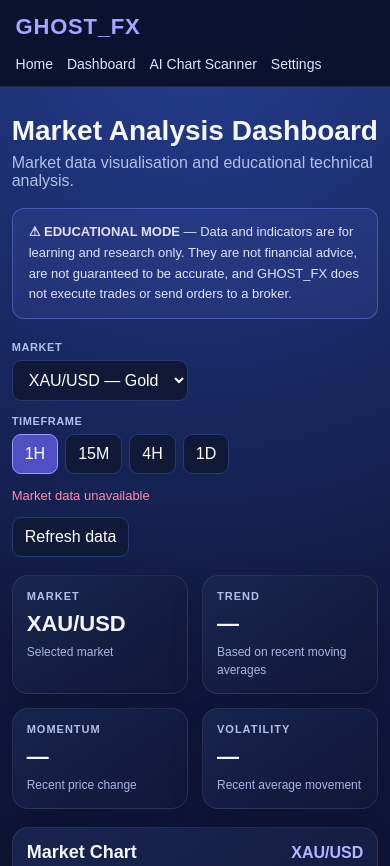
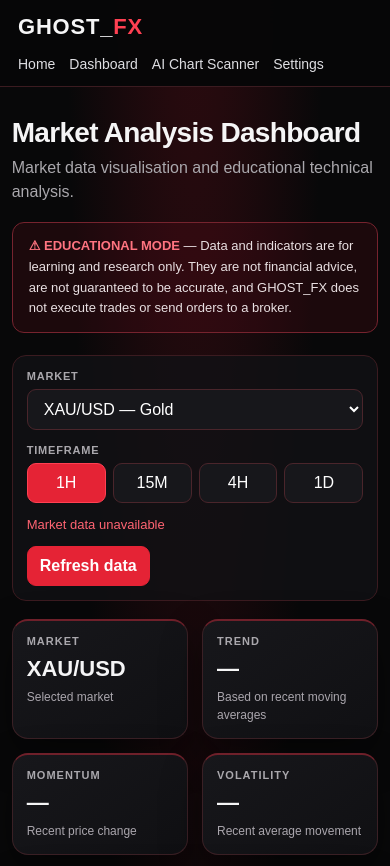
Before and after one commit to rohanharilall22-arch/GHOST_FX, a plain HTML site: page dashboard.html in a window 390 px wide. Shown: the top 866 px of the page. Drawn offline with Linux system fonts and the light colour scheme; no server answers.

Commit message:
Revamp dashboard layout and styles
Refactor styles and update HTML structure for improved design and responsiveness.

```diff
--- a/dashboard.html
+++ b/dashboard.html
@@ -3,26 +3,177 @@
 <head>
   <meta charset="UTF-8">
   <meta name="viewport" content="width=device-width, initial-scale=1">
+  <meta name="theme-color" content="#080809">
   <title>GHOST_FX — Market Analysis</title>
   <style>
-    :root{color-scheme:dark;--bg:#080b20;--panel:#121a42;--panel2:#172451;--line:#2a3975;--text:#f5f7ff;--muted:#b3bfeb;--accent:#8b8cff;--green:#66e3a2;--red:#ff8aab;--yellow:#ffd27a}
-    *{box-sizing:border-box}
-    body{margin:0;font-family:Arial,Helvetica,sans-serif;color:var(--text);background:radial-gradient(circle at top,#243e91 0,#10183d 35%,var(--bg) 80%);min-height:100vh}
-    nav{min-height:64px;display:flex;align-items:center;justify-content:space-between;gap:16px;padding:14px 4%;border-bottom:1px solid #ffffff1b;background:#080c20d9;position:sticky;top:0;z-index:3}
-    .logo{font-size:22px;font-weight:900;letter-spacing:.8px;color:#a4a6ff}
-    .navlinks{display:flex;gap:20px;flex-wrap:wrap}.navlinks a{color:#e0e5ff;text-decoration:none;font-size:14px}.navlinks a:hover{color:#fff;text-decoration:underline}
-    main{width:min(1440px,94%);margin:28px auto 40px}.heading{margin-bottom:18px}.heading h1{font-size:clamp(28px,4vw,42px);margin:0 0 7px}.heading p{color:var(--muted);margin:0}
-    .notice{padding:13px 16px;border:1px solid #8795ff60;background:#777cff1b;border-radius:12px;color:#e0e4ff;margin:18px 0 22px;font-size:13px;line-height:1.6}
-    .controls{display:flex;align-items:end;gap:14px;flex-wrap:wrap;margin-bottom:18px}.field label{display:block;font-size:11px;color:var(--muted);margin:0 0 7px;font-weight:700;letter-spacing:.6px}.field select,button{background:#101938;color:#fff;border:1px solid var(--line);border-radius:9px;padding:10px 12px;font:inherit}.field select{min-width:155px}button{cursor:pointer}button:hover,button:focus-visible{border-color:var(--accent);outline:none}.timeframes{display:flex;gap:7px}.timeframes button.active{background:#514fc4;border-color:#9b9aff}.status{margin-left:auto;font-size:13px;color:var(--yellow);min-width:200px;text-align:right}.status.ok{color:var(--green)}.status.error{color:var(--red)}
-    .metrics{display:grid;grid-template-columns:repeat(4,minmax(0,1fr));gap:14px;margin-bottom:18px}.card,.box{background:linear-gradient(145deg,#192651f5,#101735f5);border:1px solid #ffffff17;border-radius:16px;padding:18px;box-shadow:0 14px 34px #00000020;min-width:0}.eyebrow{font-size:11px;color:var(--muted);text-transform:uppercase;letter-spacing:1px;font-weight:700}.metric{font-size:clamp(22px,2.8vw,31px);font-weight:800;margin-top:9px;overflow-wrap:anywhere}.small{font-size:12px;color:#aab5e3;margin-top:6px;line-height:1.5}
-    .main-grid{display:grid;grid-template-columns:minmax(0,1.8fr) minmax(270px,1fr);gap:16px;align-items:start}.chart-title{display:flex;justify-content:space-between;align-items:center;gap:12px;margin-bottom:12px}.chart-title h2,.box h2{font-size:18px;margin:0}.symbol{font-weight:800;color:#b5b6ff}.chart-wrap{height:430px;width:100%;position:relative}canvas{width:100%;height:100%;display:block}.chart-footer{display:flex;gap:12px;justify-content:space-between;flex-wrap:wrap;color:var(--muted);font-size:12px;margin-top:12px}.side{display:grid;gap:14px}.box p{color:#d3dbff;line-height:1.6;font-size:14px;margin:10px 0 0}.levels{display:grid;grid-template-columns:1fr 1fr;gap:10px;margin-top:14px}.level{border-radius:10px;padding:13px;background:#0c1430}.level.support{border-left:3px solid var(--green)}.level.resistance{border-left:3px solid var(--red)}.level span{display:block;font-size:11px;color:var(--muted);text-transform:uppercase}.level strong{display:block;margin-top:7px;font-size:19px;overflow-wrap:anywhere}.indicators{display:grid;grid-template-columns:repeat(3,minmax(0,1fr));gap:9px;margin-top:14px}.indicator{padding:12px 10px;background:#0c1430;border-radius:10px;min-width:0}.indicator span{display:block;color:var(--muted);font-size:10px}.indicator strong{display:block;margin-top:7px;font-size:15px;overflow-wrap:anywhere}.error-detail{color:var(--red)!important;overflow-wrap:anywhere}.footer{text-align:center;color:#8792c4;padding:30px 0 0;font-size:12px}
-    @media(max-width:900px){.main-grid{grid-template-columns:1fr}.metrics{grid-template-columns:repeat(2,minmax(0,1fr))}.chart-wrap{height:360px}.status{width:100%;margin-left:0;text-align:left}}
-    @media(max-width:520px){nav{align-items:flex-start;flex-direction:column}.navlinks{gap:14px}.metrics{grid-template-columns:1fr 1fr}.card,.box{padding:14px}.chart-wrap{height:300px}.levels{grid-template-columns:1fr 1fr}.indicators{grid-template-columns:1fr 1fr}}
+    :root {
+      color-scheme: dark;
+      --bg: #080809;
+      --panel: #111114;
+      --panel2: #17171b;
+      --line: #3b1b20;
+      --text: #f5f5f6;
+      --muted: #aaa8ad;
+      --accent: #e52335;
+      --accent-bright: #ff4052;
+      --green: #57d99a;
+      --red: #ff6472;
+      --yellow: #f4c96b;
+      --shadow: 0 16px 40px rgba(0,0,0,.35);
+    }
+    * { box-sizing: border-box; }
+    html { scroll-behavior: smooth; }
+    body {
+      margin: 0;
+      min-height: 100vh;
+      color: var(--text);
+      font-family: Arial, Helvetica, sans-serif;
+      background:
+        radial-gradient(ellipse at 50% -18%, rgba(150,18,34,.30), transparent 48%),
+        var(--bg);
+    }
+    nav {
+      min-height: 66px;
+      display: flex;
+      align-items: center;
+      justify-content: space-between;
+      gap: 16px;
+      padding: 14px clamp(18px, 4vw, 56px);
+      border-bottom: 1px solid var(--line);
+      background: rgba(7,7,8,.96);
+      position: sticky;
+      top: 0;
+      z-index: 3;
+      backdrop-filter: blur(12px);
+    }
+    .logo {
+      font-size: 22px;
+      font-weight: 900;
+      letter-spacing: .8px;
+      color: var(--text);
+      white-space: nowrap;
+    }
+    .logo span { color: var(--accent-bright); }
+    .navlinks { display: flex; gap: 20px; flex-wrap: wrap; }
+    .navlinks a {
+      color: #dedee2;
+      text-decoration: none;
+      font-size: 14px;
+      transition: color .2s ease;
+    }
+    .navlinks a:hover, .navlinks a:focus-visible { color: var(--accent-bright); }
+    main { width: min(1440px, 94%); margin: 30px auto 42px; }
+    .heading { margin-bottom: 18px; }
+    .heading h1 { font-size: clamp(28px, 4vw, 42px); margin: 0 0 7px; letter-spacing: -.7px; }
+    .heading p { color: var(--muted); margin: 0; line-height: 1.5; }
+    .notice {
+      padding: 13px 16px;
+      border: 1px solid #76232e;
+      background: rgba(111,15,28,.19);
+      border-radius: 12px;
+      color: #e8dfe1;
+      margin: 18px 0 22px;
+      font-size: 13px;
+      line-height: 1.6;
+    }
+    .notice strong { color: #ff7480; }
+    .controls {
+      display: flex;
+      align-items: end;
+      gap: 14px;
+      flex-wrap: wrap;
+      margin-bottom: 18px;
+      padding: 14px;
+      background: rgba(17,17,20,.8);
+      border: 1px solid var(--line);
+      border-radius: 14px;
+    }
+    .field label {
+      display: block;
+      font-size: 11px;
+      color: var(--muted);
+      margin: 0 0 7px;
+      font-weight: 700;
+      letter-spacing: .8px;
+    }
+    .field select, button {
+      background: #17171b;
+      color: #fff;
+      border: 1px solid #4a252b;
+      border-radius: 9px;
+      padding: 10px 12px;
+      font: inherit;
+    }
+    .field select { min-width: 155px; }
+    button { cursor: pointer; transition: background .18s ease, border-color .18s ease, transform .18s ease; }
+    button:hover { border-color: var(--accent-bright); background: #281115; }
+    button:focus-visible, a:focus-visible, select:focus-visible { outline: 2px solid var(--accent-bright); outline-offset: 2px; }
+    #refreshButton { background: var(--accent); border-color: var(--accent); font-weight: 700; }
+    #refreshButton:hover { background: var(--accent-bright); border-color: var(--accent-bright); }
+    .timeframes { display: flex; gap: 7px; }
+    .timeframes button { min-width: 48px; }
+    .timeframes button.active { background: var(--accent); border-color: var(--accent-bright); color: white; }
+    .status { margin-left: auto; font-size: 13px; color: var(--yellow); min-width: 200px; text-align: right; }
+    .status.ok { color: var(--green); }
+    .status.error { color: var(--red); }
+    .metrics { display: grid; grid-template-columns: repeat(4,minmax(0,1fr)); gap: 14px; margin-bottom: 18px; }
+    .card, .box {
+      background: linear-gradient(145deg, #17171b, #101013);
+      border: 1px solid #3a2025;
+      border-radius: 16px;
+      padding: 18px;
+      box-shadow: var(--shadow);
+      min-width: 0;
+    }
+    .card { border-top: 2px solid #6f202a; }
+    .eyebrow { font-size: 11px; color: var(--muted); text-transform: uppercase; letter-spacing: 1px; font-weight: 700; }
+    .metric { font-size: clamp(22px,2.8vw,31px); font-weight: 800; margin-top: 9px; overflow-wrap: anywhere; }
+    .small { font-size: 12px; color: #aaa6ad; margin-top: 6px; line-height: 1.5; }
+    .main-grid { display: grid; grid-template-columns: minmax(0,1.8fr) minmax(270px,1fr); gap: 16px; align-items: start; }
+    .chart-title { display: flex; justify-content: space-between; align-items: center; gap: 12px; margin-bottom: 12px; }
+    .chart-title h2, .box h2 { font-size: 18px; margin: 0; }
+    .symbol { font-weight: 800; color: #ff7581; }
+    .chart-wrap { height: 430px; width: 100%; position: relative; }
+    canvas { width: 100%; height: 100%; display: block; }
+    .chart-footer { display: flex; gap: 12px; justify-content: space-between; flex-wrap: wrap; color: var(--muted); font-size: 12px; margin-top: 12px; }
+    .side { display: grid; gap: 14px; }
+    .box p { color: #d0cdd2; line-height: 1.6; font-size: 14px; margin: 10px 0 0; }
+    .levels { display: grid; grid-template-columns: 1fr 1fr; gap: 10px; margin-top: 14px; }
+    .level { border-radius: 10px; padding: 13px; background: #0c0c0e; border: 1px solid #292326; }
+    .level.support { border-left: 3px solid var(--green); }
+    .level.resistance { border-left: 3px solid var(--red); }
+    .level span { display: block; font-size: 11px; color: var(--muted); text-transform: uppercase; }
+    .level strong { display: block; margin-top: 7px; font-size: 19px; overflow-wrap: anywhere; }
+    .indicators { display: grid; grid-template-columns: repeat(3,minmax(0,1fr)); gap: 9px; margin-top: 14px; }
+    .indicator { padding: 12px 10px; background: #0c0c0e; border: 1px solid #292326; border-radius: 10px; min-width: 0; }
+    .indicator span { display: block; color: var(--muted); font-size: 10px; }
+    .indicator strong { display: block; margin-top: 7px; font-size: 15px; overflow-wrap: anywhere; }
+    .error-detail { color: var(--red) !important; overflow-wrap: anywhere; }
+    .footer { text-align: center; color: #858188; padding: 30px 0 0; font-size: 12px; }
+    @media(max-width:900px) {
+      .main-grid { grid-template-columns: 1fr; }
+      .metrics { grid-template-columns: repeat(2,minmax(0,1fr)); }
+      .chart-wrap { height: 360px; }
+      .status { width: 100%; margin-left: 0; text-align: left; }
+    }
+    @media(max-width:520px) {
+      nav { align-items: flex-start; flex-direction: column; }
+      .navlinks { gap: 14px; }
+      .metrics { grid-template-columns: 1fr 1fr; }
+      .card, .box { padding: 14px; }
+      .chart-wrap { height: 300px; }
+      .levels { grid-template-columns: 1fr 1fr; }
+      .indicators { grid-template-columns: 1fr 1fr; }
+      .controls { align-items: stretch; }
+      .field, .field select { width: 100%; }
+      .timeframes button { flex: 1; }
+      .status { min-width: 0; }
+    }
   </style>
 </head>
 <body>
   <nav>
-    <div class="logo">GHOST_FX</div>
+    <div class="logo">GHOST_<span>FX</span></div>
     <div class="navlinks"><a href="index.html">Home</a><a href="dashboard.html">Dashboard</a><a href="chart-scanner.html">AI Chart Scanner</a><a href="settings.html">Settings</a></div>
   </nav>
   <main>
@@ -56,9 +207,7 @@
   </main>
 <script>
 'use strict';
-
-// This is the Vercel deployment whose API returned candle data in the test.
-// Keep all dashboard requests pointed at this single API base URL.
+// Keep requests on the same Vercel deployment. The working market-data API is unchanged.
 const API_BASE_URL = '';
 const MARKET_SYMBOLS = {'XAU/USD':'XAUUSD','EUR/USD':'EURUSD','GBP/USD':'GBPUSD','USD/JPY':'USDJPY'};
 let selectedMarket = 'XAU/USD';
@@ -67,13 +216,11 @@ let candles = [];
 const el = id => document.getElementById(id);
 const canvas = el('marketChart');
 const ctx = canvas.getContext('2d');
-
 function priceDigits() { return selectedMarket === 'XAU/USD' ? 2 : selectedMarket === 'USD/JPY' ? 3 : 5; }
 function price(value) { return Number.isFinite(value) ? value.toFixed(priceDigits()) : '—'; }
 function average(values) { return values.length ? values.reduce((sum, value) => sum + value, 0) / values.length : null; }
 function movingAverage(values, count) { return values.length >= count ? average(values.slice(-count)) : null; }
 function setStatus(message, state='') { el('status').textContent = message; el('status').className = `status ${state}`; }
-
 function drawChart(data) {
   const rect = canvas.getBoundingClientRect();
   if (!rect.width || !rect.height) return;
@@ -83,15 +230,15 @@ function drawChart(data) {
   ctx.setTransform(dpr, 0, 0, dpr, 0, 0);
   const w = rect.width, h = rect.height;
   ctx.clearRect(0, 0, w, h);
-  ctx.fillStyle = '#0d1535'; ctx.fillRect(0, 0, w, h);
+  ctx.fillStyle = '#0b0b0e'; ctx.fillRect(0, 0, w, h);
   const pad = {l:55,r:18,t:18,b:28};
   ctx.font = '11px Arial'; ctx.lineWidth = 1;
   for(let i=0;i<=5;i++) {
     const y = pad.t + (h-pad.t-pad.b)*i/5;
-    ctx.strokeStyle = '#ffffff17'; ctx.beginPath(); ctx.moveTo(pad.l,y); ctx.lineTo(w-pad.r,y); ctx.stroke();
+    ctx.strokeStyle = '#ffffff12'; ctx.beginPath(); ctx.moveTo(pad.l,y); ctx.lineTo(w-pad.r,y); ctx.stroke();
   }
   if (!data.length) {
-    ctx.fillStyle = '#bac5f0'; ctx.textAlign = 'center'; ctx.fillText('Waiting for candle data…', w/2, h/2); return;
+    ctx.fillStyle = '#aaa8ad'; ctx.textAlign = 'center'; ctx.fillText('Waiting for candle data…', w/2, h/2); return;
   }
   const visible = data.slice(-60);
   const lows = visible.map(c=>c.low), highs = visible.map(c=>c.high);
@@ -99,19 +246,18 @@ function drawChart(data) {
   const range = (max-min) || Math.max(Math.abs(max)*0.001, 1);
   const plotH = h-pad.t-pad.b, plotW = w-pad.l-pad.r;
   const yOf = value => pad.t + (max-value)/range*plotH;
-  ctx.fillStyle='#b6c3f3'; ctx.textAlign='right'; ctx.textBaseline='middle';
+  ctx.fillStyle='#b8b5bc'; ctx.textAlign='right'; ctx.textBaseline='middle';
   for(let i=0;i<=5;i++) { const v=max-range*i/5; ctx.fillText(price(v), pad.l-8, pad.t+plotH*i/5); }
   const step = plotW/visible.length, bodyW = Math.max(2, Math.min(10, step*0.62));
   visible.forEach((c,i)=>{
-    const x=pad.l+step*(i+0.5), up=c.close>=c.open, col=up?'#58d99a':'#ff7898';
-    ctx.strokeStyle=col;ctx.lineWidth=1.2;ctx.beginPath();ctx.moveTo(x,yOf(c.high));ctx.lineTo(x,yOf(c.low));ctx.stroke();
-    const y1=yOf(c.open),y2=yOf(c.close), bh=Math.max(1.5,Math.abs(y2-y1));
-    ctx.fillStyle=col;ctx.fillRect(x-bodyW/2,Math.min(y1,y2),bodyW,bh);
+    const x=pad.l+step*(i+0.5), up=c.close>=c.open, col=up?'#55d99a':'#ff5365';
+    ctx.strokeStyle=col; ctx.lineWidth=1.2; ctx.beginPath(); ctx.moveTo(x,yOf(c.high)); ctx.lineTo(x,yOf(c.low)); ctx.stroke();
+    const y1=yOf(c.open), y2=yOf(c.close), bh=Math.max(1.5,Math.abs(y2-y1));
+    ctx.fillStyle=col; ctx.fillRect(x-bodyW/2,Math.min(y1,y2),bodyW,bh);
   });
   const last=visible[visible.length-1];
-  ctx.strokeStyle='#b8b6ff';ctx.setLineDash([4,4]);ctx.beginPath();ctx.moveTo(pad.l,yOf(last.close));ctx.lineTo(w-pad.r,yOf(last.close));ctx.stroke();ctx.setLineDash([]);
+  ctx.strokeStyle='#ff5365'; ctx.setLineDash([4,4]); ctx.beginPath(); ctx.moveTo(pad.l,yOf(last.close)); ctx.lineTo(w-pad.r,yOf(last.close)); ctx.stroke(); ctx.setLineDash([]);
 }
-
 function updateAnalysis(data) {
   if (!data.length) throw new Error('The API returned no valid candles.');
   const closes=data.map(c=>c.close), last=data[data.length-1];
@@ -127,14 +273,13 @@ function updateAnalysis(data) {
   for(let i=1;i<recent.length;i++){const prev=recent[i-1].close;if(prev) moves.push(Math.abs((recent[i].close-prev)/prev)*100);}
   const vol=average(moves);
   const volatility=vol===null?'Not enough data':vol<0.1?'Relatively calm':vol<0.35?'Moderate':'Elevated';
-  el('marketName').textContent=selectedMarket;el('chartSymbol').textContent=selectedMarket;
-  el('trendValue').textContent=trend;el('momentumValue').textContent=`${momentum} (${momentumPct.toFixed(2)}%)`;el('volatilityValue').textContent=volatility;
-  el('supportValue').textContent=price(support);el('resistanceValue').textContent=price(resistance);
-  el('priceIndicator').textContent=price(last.close);el('maIndicator').textContent=price(ma20);el('stateIndicator').textContent=trend;
-  el('priceText').textContent=`Latest close: ${price(last.close)}`;el('candleText').textContent=`Candles: ${data.length}`;
+  el('marketName').textContent=selectedMarket; el('chartSymbol').textContent=selectedMarket;
+  el('trendValue').textContent=trend; el('momentumValue').textContent=`${momentum} (${momentumPct.toFixed(2)}%)`; el('volatilityValue').textContent=volatility;
+  el('supportValue').textContent=price(support); el('resistanceValue').textContent=price(resistance);
+  el('priceIndicator').textContent=price(last.close); el('maIndicator').textContent=price(ma20); el('stateIndicator').textContent=trend;
+  el('priceText').textContent=`Latest close: ${price(last.close)}`; el('candleText').textContent=`Candles: ${data.length}`;
   el('analysisText').textContent=`Recent candles show ${trend.toLowerCase()}. Momentum is ${momentum.toLowerCase()} (${momentumPct.toFixed(2)}% across the recent comparison window), and recent volatility is ${volatility.toLowerCase()}. These calculations describe historical data only; they do not predict future prices.`;
 }
-
 async function loadMarketData() {
   setStatus('Loading market data…');
   el('errorDetail').textContent='';
@@ -151,18 +296,17 @@ async function loadMarketData() {
     const cleaned=result.candles.map(c=>({time:Number(c.time),open:Number(c.open),high:Number(c.high),low:Number(c.low),close:Number(c.close)})).filter(c=>Object.values(c).every(Number.isFinite));
     if(!cleaned.length) throw new Error('The API returned zero valid candles.');
     candles=cleaned;
-    drawChart(candles);updateAnalysis(candles);
+    drawChart(candles); updateAnalysis(candles);
     setStatus('● Market data connected','ok');
   } catch(error) {
     console.error('GHOST_FX market-data request failed:',error,'URL:',url);
-    candles=[];drawChart([]);setStatus('Market data unavailable','error');
+    candles=[]; drawChart([]); setStatus('Market data unavailable','error');
     el('analysisText').textContent='Could not load market data. The exact error is shown below for troubleshooting.';
     el('errorDetail').textContent=`${error.message || 'Unknown error'} — Request: ${url}`;
-    el('trendValue').textContent='—';el('momentumValue').textContent='—';el('volatilityValue').textContent='—';
-    el('supportValue').textContent='—';el('resistanceValue').textContent='—';el('priceIndicator').textContent='—';el('maIndicator').textContent='—';el('stateIndicator').textContent='—';el('priceText').textContent='Latest close: —';el('candleText').textContent='Candles: —';
+    el('trendValue').textContent='—'; el('momentumValue').textContent='—'; el('volatilityValue').textContent='—';
+    el('supportValue').textContent='—'; el('resistanceValue').textContent='—'; el('priceIndicator').textContent='—'; el('maIndicator').textContent='—'; el('stateIndicator').textContent='—'; el('priceText').textContent='Latest close: —'; el('candleText').textContent='Candles: —';
   }
 }
-
 el('marketSelect').addEventListener('change',event=>{selectedMarket=event.target.value;loadMarketData();});
 document.querySelectorAll('.tf').forEach(button=>button.addEventListener('click',()=>{document.querySelectorAll('.tf').forEach(b=>b.classList.remove('active'));button.classList.add('active');selectedInterval=button.dataset.interval;loadMarketData();}));
 el('refreshButton').addEventListener('click',loadMarketData);
```
